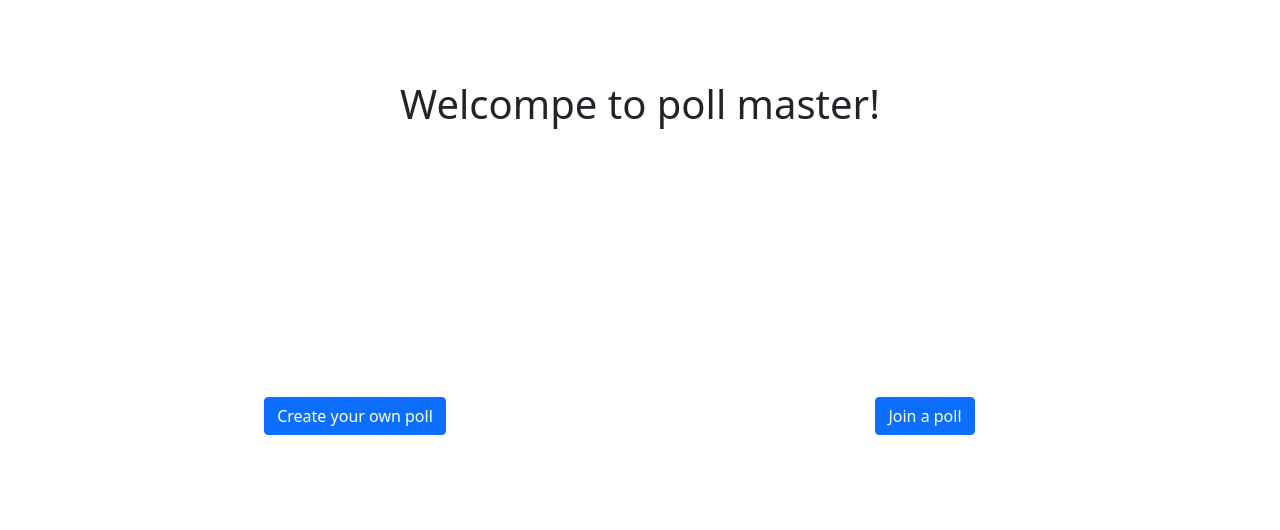
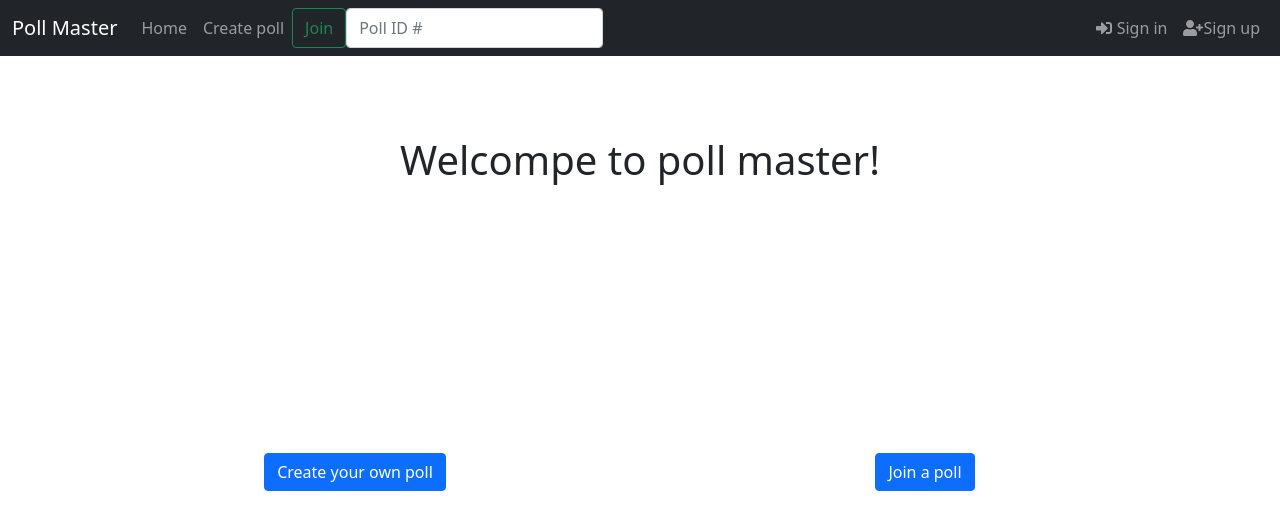
Before and after one commit to thq12345/pollmaster, a React (Create React App) app in the folder frontend/: page / in a window 1280 px wide. Shown: the top 530 px of the page. Built offline with nearby package versions, Linux system fonts and the light colour scheme.

Commit message:
added nav bar

```diff
--- a/frontend/src/App.js
+++ b/frontend/src/App.js
@@ -7,10 +7,12 @@ import PollsListPage from "./pages/pollsListPage";
 import UserLoginPage from "./pages/userLoginPage";
 import UserRegistrationPage from "./pages/userRegistrationPage";
 import { BrowserRouter as Router, Routes, Route } from "react-router-dom";
+import NavigationBar from "./components/navBar";
 
 function App() {
   return (
     <div className="App">
+      <NavigationBar/>
       <Router>
         <Routes>
           <Route path="/polls/new-poll" element={<CreatePollPage />} />
--- /dev/null
+++ b/frontend/src/components/guestGreeting.jsx
@@ -0,0 +1,20 @@
+import React from "react";
+import { Nav } from "react-bootstrap";
+import { FontAwesomeIcon } from "@fortawesome/react-fontawesome";
+import { faSignInAlt, faUserPlus } from "@fortawesome/free-solid-svg-icons";
+
+const GuestGreeting = () => {
+  return (
+    <Nav>
+      <Nav.Link href="/login">
+        <FontAwesomeIcon icon={faSignInAlt} /> Sign in
+      </Nav.Link>
+      <Nav.Link href="/registration">
+        <FontAwesomeIcon icon={faUserPlus} />
+        Sign up
+      </Nav.Link>
+    </Nav>
+  );
+};
+
+export default GuestGreeting;
--- /dev/null
+++ b/frontend/src/components/navBar.jsx
@@ -0,0 +1,40 @@
+import React, { useState } from "react";
+import { Navbar, Nav, Container, Form, FormControl, Button } from "react-bootstrap";
+import GuestGreeting from "./guestGreeting";
+import UserGreeting from "./userGreeting";
+
+const NavigationBar = () => {
+  const styles = {
+    userStyle: {
+      marginLeft: "0",
+    },
+  };
+  const [userIsLogin, setLogin] = useState(false);
+  const changeLoginStatus = () => {
+    setLogin(!userIsLogin);
+  };
+  const guestGreeting = <GuestGreeting />;
+  const userGreeting = <UserGreeting onClick={changeLoginStatus} />;
+
+  return (
+    <Navbar bg="dark" expand="lg" variant="dark">
+      <Container fluid>
+        <Navbar.Brand href="/">Poll Master</Navbar.Brand>
+        <Navbar.Toggle aria-controls="navbarScroll" />
+        <Navbar.Collapse id="navbarScroll">
+          <Nav className="me-auto my-2 my-lg-0" style={{ maxHeight: "100px" }}>
+            <Nav.Link href="/">Home</Nav.Link>
+            <Nav.Link href="/polls/new-poll">Create poll</Nav.Link>
+            <Form className="d-flex">
+              <Button variant="outline-success">Join</Button>
+              <FormControl type="search" placeholder="Poll ID #" className="me-2" aria-label="Search" />
+            </Form>
+          </Nav>
+          {userIsLogin ? userGreeting : guestGreeting}
+        </Navbar.Collapse>
+      </Container>
+    </Navbar>
+  );
+};
+
+export default NavigationBar;
--- /dev/null
+++ b/frontend/src/components/userGreeting.jsx
@@ -0,0 +1,18 @@
+import React from "react";
+import { Nav } from "react-bootstrap";
+import { FontAwesomeIcon } from "@fortawesome/react-fontawesome";
+import { faSignOutAlt } from "@fortawesome/free-solid-svg-icons";
+
+const UserGreeting = (props) => {
+  return (
+    <Nav>
+      <Nav.Link href="">My polls</Nav.Link>
+      <Nav.Link onClick={(event) => props.onClick(event.target)}>
+        <FontAwesomeIcon icon={faSignOutAlt} />
+        Sign out
+      </Nav.Link>
+    </Nav>
+  );
+};
+
+export default UserGreeting;
```
Also changed, not shown: 1 other file (tests, documents, lock files or other folders).
